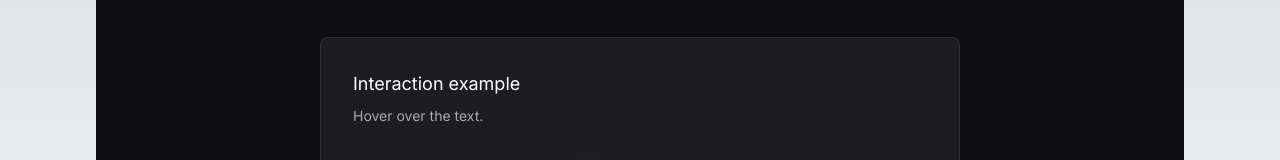
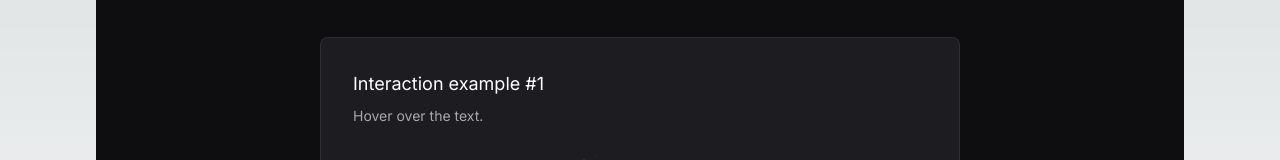
Before and after one commit to TheoSoillet/subdue1, a Next.js app: page / in a window 1280 px wide. Shown: the part 238-398 px from the top of the page. Built offline with nearby package versions, Linux system fonts and the light colour scheme.

Commit message:
modified:   app/page.tsx

```diff
--- a/app/page.tsx
+++ b/app/page.tsx
@@ -19,7 +19,7 @@ export default function Home() {
         revealText="Subdue has solutions"
       >
         <TextRevealCardTitle>
-          Interaction example
+          Interaction example #1
         </TextRevealCardTitle>
         <TextRevealCardDescription>
           Hover over the text.
```
